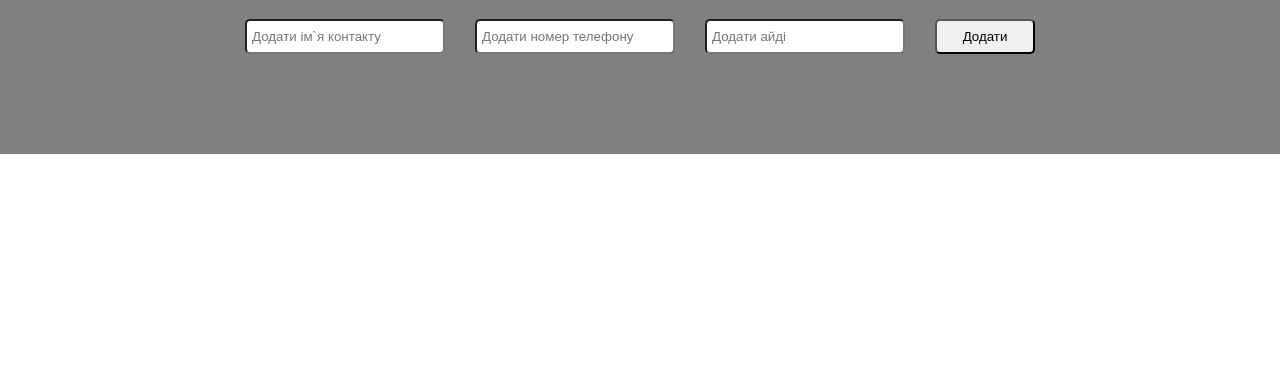
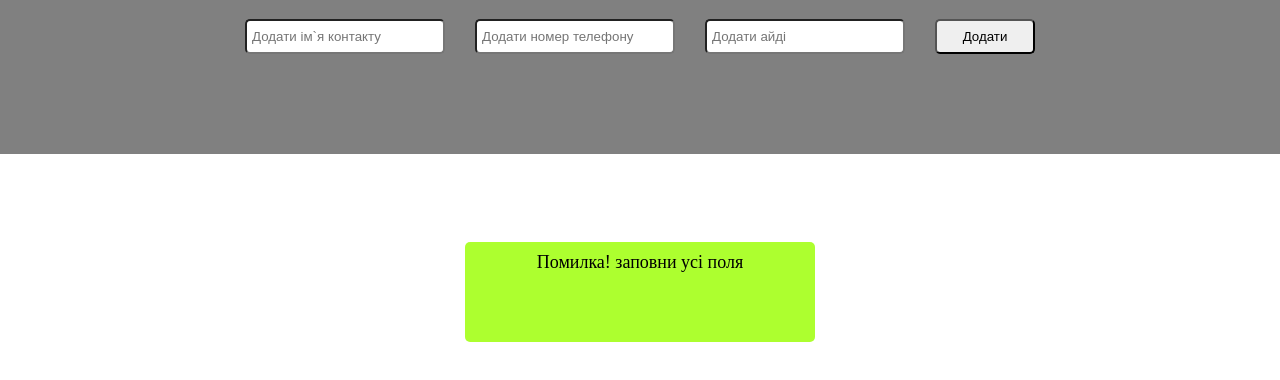
Before and after one commit to Yaroslav66666/Yaroslav_Repository_1, a website: page homework19/homework19.html in a window 1280 px wide. Both pictures are taken after a click on the button "Додати". Shown: the part 108-488 px from the top of the page. Drawn offline with nearby package versions, Linux system fonts and the light colour scheme.

Commit message:
homework19

```diff
--- a/homework19/homework19.css
+++ b/homework19/homework19.css
@@ -53,3 +53,22 @@
   padding: 5px;
   border-radius: 5px;
 }
+
+
+.pop-up_messages {
+  display: none;
+  justify-content: center;
+  align-items: center;
+  position: fixed;
+  top: 50%;
+  left: 50%;
+  transform: translate(-50%, -50%);
+  background-color: greenyellow;
+  width: 350px;
+  height: 100px;
+  border-radius: 5px;
+  font-size: 18px;
+  text-align: center;
+  padding: 10px;
+  z-index: 1000;
+}
--- a/homework19/homework19.html
+++ b/homework19/homework19.html
@@ -24,6 +24,7 @@
     </div>
 
     <div class="contact-list" style="margin-top: 40px; padding: 20px;"></div>
+    <div class="pop-up_messages"></div>
     <script src="./homework19.js"></script>
 </body>
 </html>
--- a/homework19/homework19.js
+++ b/homework19/homework19.js
@@ -5,6 +5,13 @@ $(document).ready(function () {
     const addButton = $('.button');
     const contactContainer = $('.contact-list');
 
+    function showPopupMessage(text) {
+        const popup = $('.pop-up_messages');
+        popup.text(text).fadeIn(200);
+        setTimeout(() => {
+            popup.fadeOut(200);
+        }, 5000);
+    }
 
     function getContacts() {
         const contacts = localStorage.getItem('contacts');
@@ -57,7 +64,7 @@ $(document).ready(function () {
         const id = idInput.val().trim();
 
         if (!name || !number || !id) {
-            alert('Помилка! заповни усі поля');
+            showPopupMessage('Помилка! заповни усі поля');
             return;
         }
 
@@ -65,14 +72,28 @@ $(document).ready(function () {
 
         const isDuplicateId = contacts.some(contact => contact.id === id);
         if (isDuplicateId) {
-            alert('Помилка! такий ID вже існує');
+            showPopupMessage('Помилка! такий ID вже існує');
             return;
         }
+
+        const isDuplicateNumber = contacts.some(contact => contact.number === number);
+        if (isDuplicateNumber) {
+            showPopupMessage('Помилка! такий номер телефона вже існує');
+            return
+        }
+
+
 
         const newContact = { name, number, id };
         contacts.push(newContact);
         saveContacts(contacts);
         renderContacts();
+
+
+        showPopupMessage('Контакт успішно додано');
+
+
+
 
 
         nameInput.val('');
@@ -81,5 +102,6 @@ $(document).ready(function () {
     });
 
 
+
     renderContacts();
 });
```
